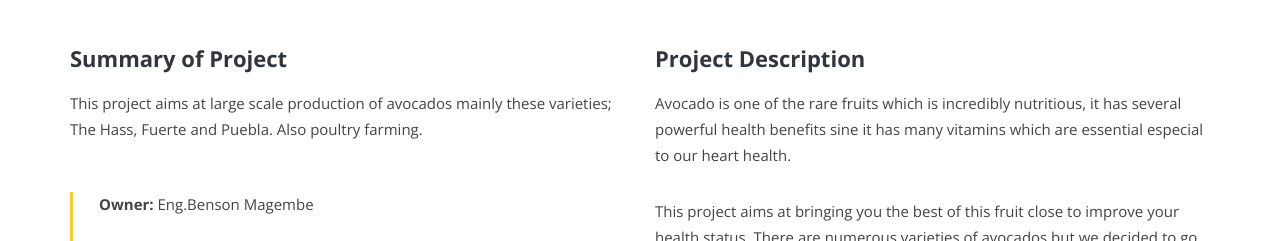
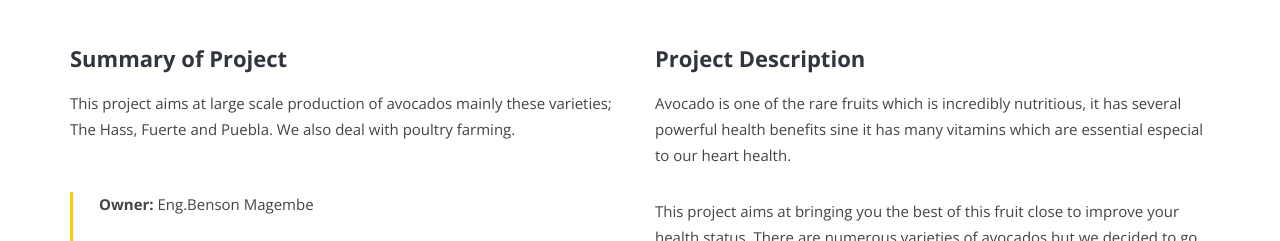
Before and after one commit to siquerah/Burka, a plain HTML site: page others.html in a window 1280 px wide. Shown: the part 469-710 px from the top of the page. Drawn offline with nearby package versions, Linux system fonts and the light colour scheme; some packages are replaced by stand-ins of ours.

Commit message:
Update others.html

```diff
--- a/others.html
+++ b/others.html
@@ -113,7 +113,7 @@
                         <div class="col-md-6">
                             <div class="project_summery">
                                 <h4 class="project_title">Summary of Project</h4>
-                                <p>This project aims at large scale production of avocados mainly  these varieties; The Hass, Fuerte and Puebla. Also poultry farming.</p>
+                                <p>This project aims at large scale production of avocados mainly  these varieties; The Hass, Fuerte and Puebla. We also  deal with poultry farming.</p>
 
                                 <ul>
                                     <li><a href="#">Owner: <span>Eng.Benson Magembe</span> </a></li>
```
